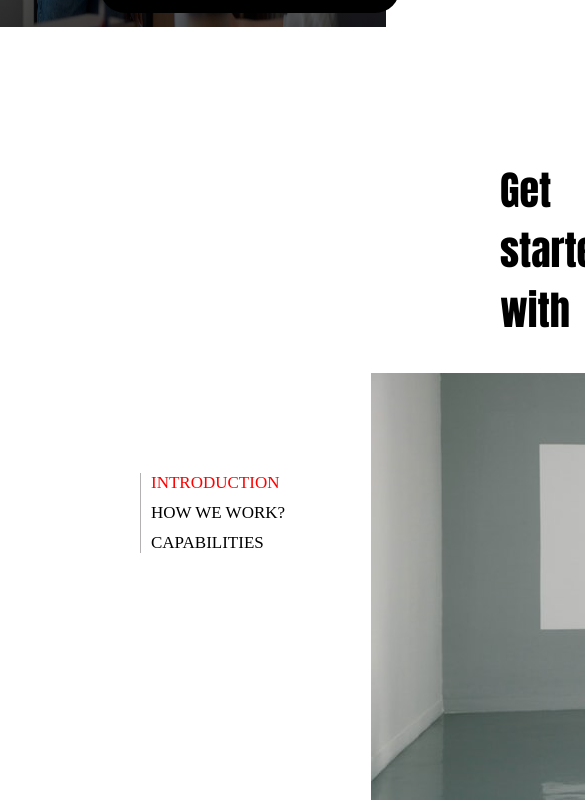
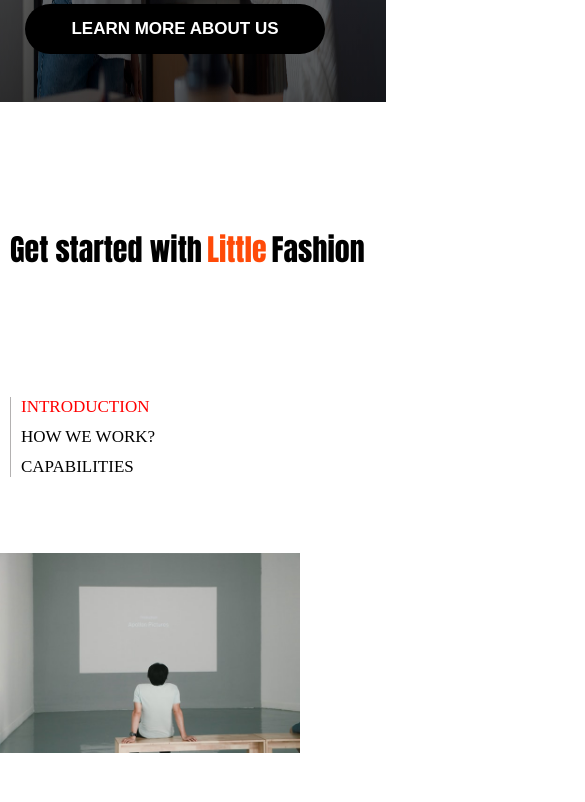
Before and after one commit to David-Bashorun/little-fashion, a plain HTML site: page index.html in a window 390 px wide. Shown: the part 770-1572 px from the top of the page, 585 px wide, since content can reach past the window. Drawn offline with Linux system fonts and the light colour scheme.

Commit message:
media query

```diff
--- a/index.html
+++ b/index.html
@@ -42,7 +42,7 @@
     </section>
     <section id="mid1">
         <!-- <h1 class="Head2"><div>Little</div>Fashion</h1> -->
-        <h1 class="Head2"><div>Get started with</div> <div class="Finally">Little</div> Fashion</h1>
+        <h1 class="Head2"><div>Get started with</div> <span class="Finally">Little</span> Fashion</h1>
         <div class="frog">
             <div>
                 <ul class="froppy">
--- a/style.css
+++ b/style.css
@@ -430,6 +430,7 @@ a{
 @media screen and (max-width:700px){
     nav {
         flex-direction: column;
+        height: 150px;
     }
     nav ul{
         padding-left: 2px;
@@ -445,6 +446,23 @@ a{
     nav h1{
         padding-left: 0px;
     }
-
-
+    .shet{
+        padding-left: 25px;
+    }
+    .frog{
+        flex-direction: column;}
+    .froppy{
+        margin-left: 10px;
+    }
+    .Head2{
+        display: flex;
+        padding-left: 10px;
+        font-size: 30px;
+    }
+    .Head2 div{
+        display: flex;
+    }
+    #mid1 div img{
+        width: 300px;
+    }
 }
```
